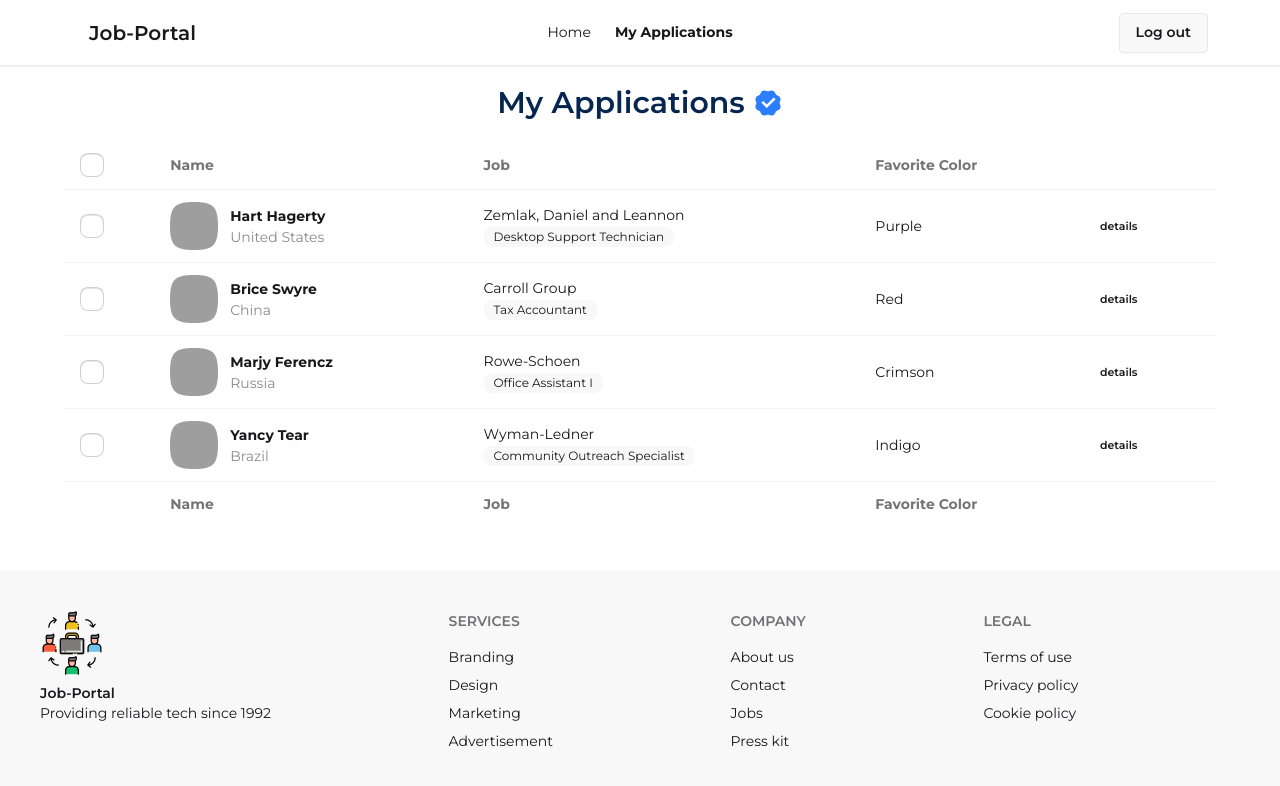
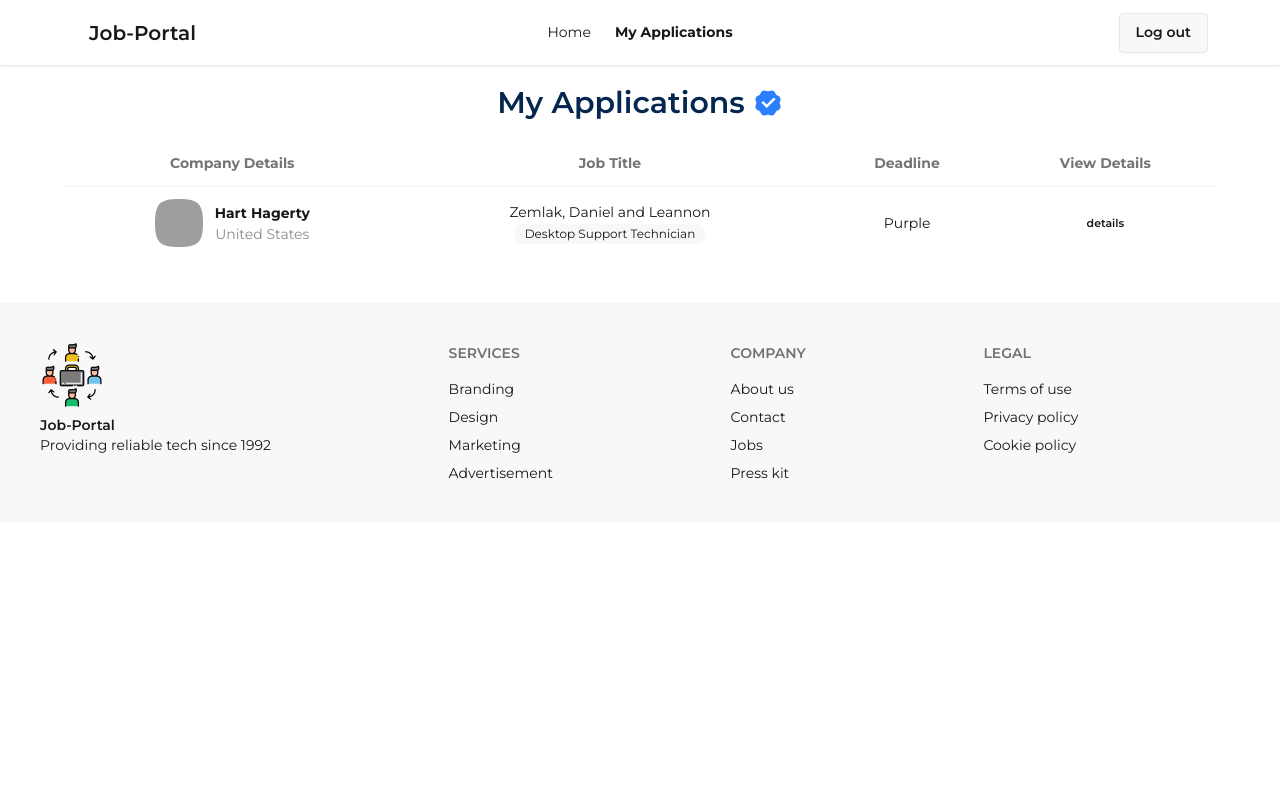
Before and after one commit to Suprio-Das/Job-Portal-Client, a React (Vite) app: page /myApplications in a window 1280 px wide. Shown: the top 786 px of the page. Built offline with nearby package versions, Linux system fonts and the light colour scheme; no server answers; sample sign-in values are in the browser's storage; grey boxes are pictures that could not be loaded.

Commit message:
Static application table designed

```diff
--- a/src/Pages/MyApplications/MyApplicationsTable.jsx
+++ b/src/Pages/MyApplications/MyApplicationsTable.jsx
@@ -5,29 +5,18 @@ const MyApplicationsTable = () => {
         <div className="overflow-x-auto">
             <table className="table">
                 {/* head */}
-                <thead>
+                <thead className='text-center'>
                     <tr>
-                        <th>
-                            <label>
-                                <input type="checkbox" className="checkbox" />
-                            </label>
-                        </th>
-                        <th>Name</th>
-                        <th>Job</th>
-                        <th>Favorite Color</th>
-                        <th></th>
+                        <th>Company Details</th>
+                        <th>Job Title</th>
+                        <th>Deadline</th>
+                        <th>View Details</th>
                     </tr>
                 </thead>
-                <tbody>
-                    {/* row 1 */}
+                <tbody className='text-center'>
                     <tr>
-                        <th>
-                            <label>
-                                <input type="checkbox" className="checkbox" />
-                            </label>
-                        </th>
                         <td>
-                            <div className="flex items-center gap-3">
+                            <div className="flex justify-center items-center gap-3">
                                 <div className="avatar">
                                     <div className="mask mask-squircle h-12 w-12">
                                         <img
@@ -51,113 +40,7 @@ const MyApplicationsTable = () => {
                             <button className="btn btn-ghost btn-xs">details</button>
                         </th>
                     </tr>
-                    {/* row 2 */}
-                    <tr>
-                        <th>
-                            <label>
-                                <input type="checkbox" className="checkbox" />
-                            </label>
-                        </th>
-                        <td>
-                            <div className="flex items-center gap-3">
-                                <div className="avatar">
-                                    <div className="mask mask-squircle h-12 w-12">
-                                        <img
-                                            src="https://img.daisyui.com/images/profile/demo/3@94.webp"
-                                            alt="Avatar Tailwind CSS Component" />
-                                    </div>
-                                </div>
-                                <div>
-                                    <div className="font-bold">Brice Swyre</div>
-                                    <div className="text-sm opacity-50">China</div>
-                                </div>
-                            </div>
-                        </td>
-                        <td>
-                            Carroll Group
-                            <br />
-                            <span className="badge badge-ghost badge-sm">Tax Accountant</span>
-                        </td>
-                        <td>Red</td>
-                        <th>
-                            <button className="btn btn-ghost btn-xs">details</button>
-                        </th>
-                    </tr>
-                    {/* row 3 */}
-                    <tr>
-                        <th>
-                            <label>
-                                <input type="checkbox" className="checkbox" />
-                            </label>
-                        </th>
-                        <td>
-                            <div className="flex items-center gap-3">
-                                <div className="avatar">
-                                    <div className="mask mask-squircle h-12 w-12">
-                                        <img
-                                            src="https://img.daisyui.com/images/profile/demo/4@94.webp"
-                                            alt="Avatar Tailwind CSS Component" />
-                                    </div>
-                                </div>
-                                <div>
-                                    <div className="font-bold">Marjy Ferencz</div>
-                                    <div className="text-sm opacity-50">Russia</div>
-                                </div>
-                            </div>
-                        </td>
-                        <td>
-                            Rowe-Schoen
-                            <br />
-                            <span className="badge badge-ghost badge-sm">Office Assistant I</span>
-                        </td>
-                        <td>Crimson</td>
-                        <th>
-                            <button className="btn btn-ghost btn-xs">details</button>
-                        </th>
-                    </tr>
-                    {/* row 4 */}
-                    <tr>
-                        <th>
-                            <label>
-                                <input type="checkbox" className="checkbox" />
-                            </label>
-                        </th>
-                        <td>
-                            <div className="flex items-center gap-3">
-                                <div className="avatar">
-                                    <div className="mask mask-squircle h-12 w-12">
-                                        <img
-                                            src="https://img.daisyui.com/images/profile/demo/5@94.webp"
-                                            alt="Avatar Tailwind CSS Component" />
-                                    </div>
-                                </div>
-                                <div>
-                                    <div className="font-bold">Yancy Tear</div>
-                                    <div className="text-sm opacity-50">Brazil</div>
-                                </div>
-                            </div>
-                        </td>
-                        <td>
-                            Wyman-Ledner
-                            <br />
-                            <span className="badge badge-ghost badge-sm">Community Outreach Specialist</span>
-                        </td>
-                        <td>Indigo</td>
-                        <th>
-                            <button className="btn btn-ghost btn-xs">details</button>
-                        </th>
-                    </tr>
                 </tbody>
-                {/* foot */}
-                <tfoot>
-                    <tr>
-                        <th></th>
-                        <th>Name</th>
-                        <th>Job</th>
-                        <th>Favorite Color</th>
-                        <th></th>
-                    </tr>
-                </tfoot>
             </table>
         </div>
     );
```
